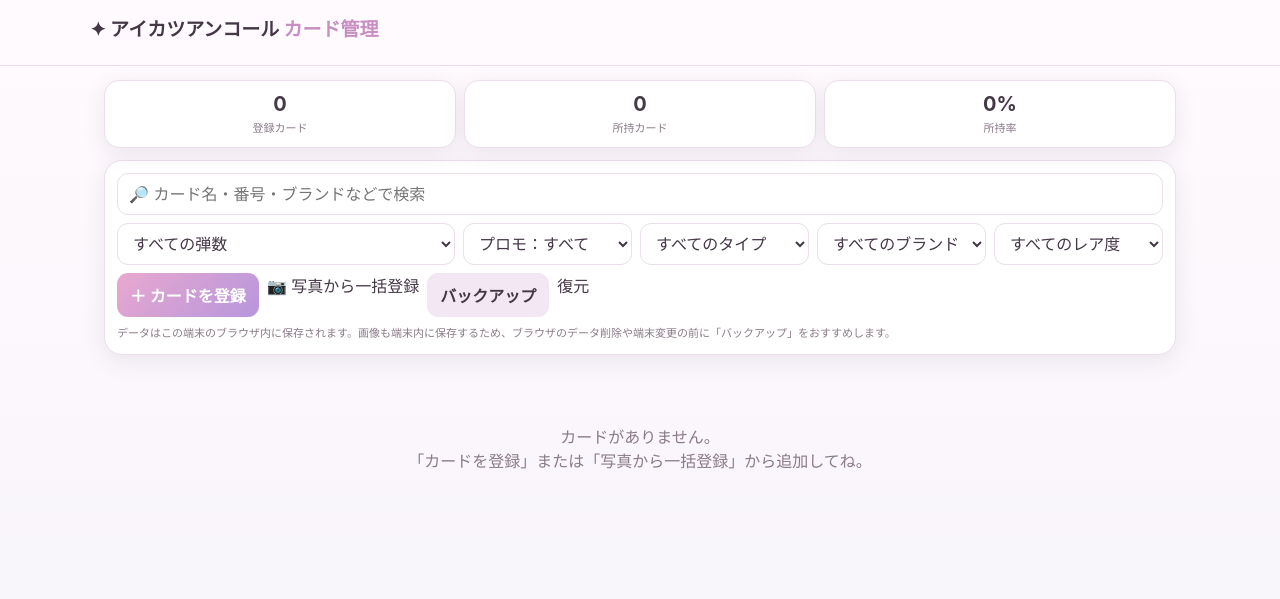
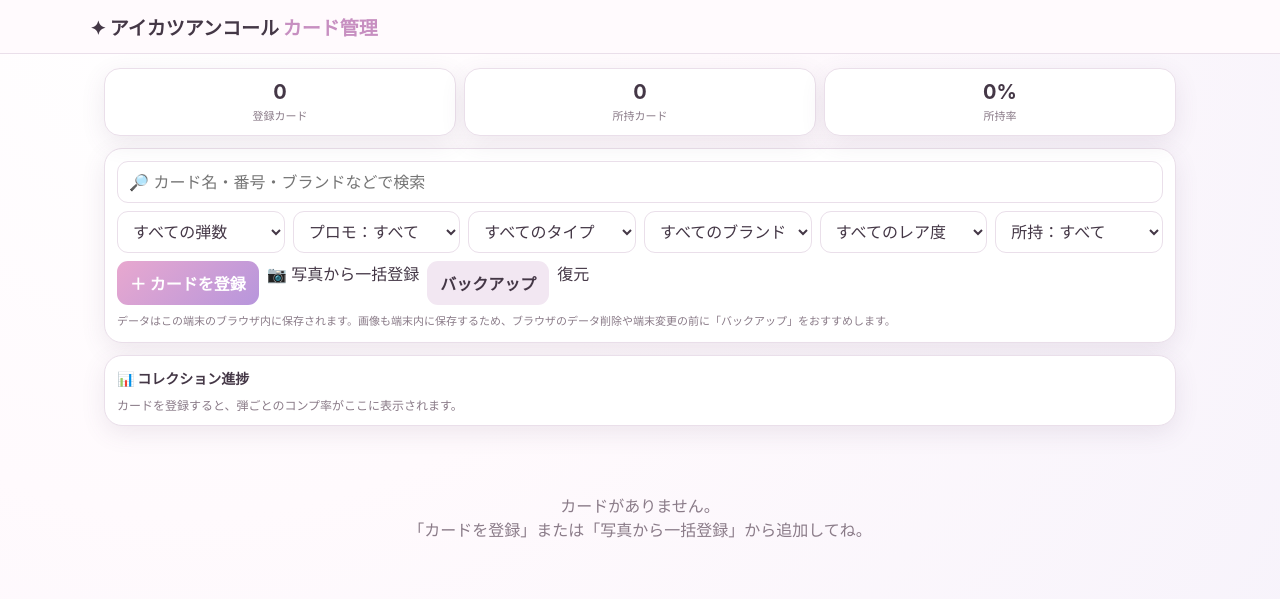
Before and after one commit to sayanico/aikatsu-card-app, a plain HTML site: page index.html in a window 1280 px wide. Drawn offline with Linux system fonts and the light colour scheme.

Commit message:
Add files via upload

```diff
--- a/index.html
+++ b/index.html
@@ -5,22 +5,17 @@
 <meta name="viewport" content="width=device-width,initial-scale=1,viewport-fit=cover">
 <meta name="theme-color" content="#f7d8ed">
 <title>アイカツアンコール カード管理</title>
-<style>
-:root{--pink:#e9a9d0;--pink2:#fff0f8;--purple:#9c7acb;--text:#443746;--muted:#8a7b88;--line:#eadfea;--bg:#faf8fb;--card:#fff;--shadow:0 6px 22px rgba(102,70,105,.10)}
-*{box-sizing:border-box} body{margin:0;background:linear-gradient(#fffafd,#f8f5fb);color:var(--text);font-family:-apple-system,BlinkMacSystemFont,"Noto Sans JP","Hiragino Kaku Gothic ProN",sans-serif}
-header{position:sticky;top:0;z-index:5;background:rgba(255,250,253,.94);backdrop-filter:blur(12px);border-bottom:1px solid var(--line);padding:14px 16px}
-h1{font-size:19px;margin:0 0 10px;font-weight:800}.sparkle{color:#c78fc1}
-.container{max-width:1100px;margin:auto;padding:14px 14px 90px}
-.stats{display:grid;grid-template-columns:repeat(3,1fr);gap:8px;margin-bottom:12px}.stat{background:var(--card);border:1px solid var(--line);border-radius:15px;padding:11px;text-align:center;box-shadow:var(--shadow)}.stat b{display:block;font-size:20px}.stat span{font-size:11px;color:var(--muted)}
-.toolbar{background:var(--card);border:1px solid var(--line);border-radius:18px;padding:12px;box-shadow:var(--shadow);margin-bottom:14px}
-input,select,button{font:inherit} input[type=text],select{width:100%;height:42px;border:1px solid var(--line);border-radius:11px;background:#fff;padding:0 11px;color:var(--text);outline:none}input[type=text]:focus,select:focus{border-color:var(--pink)}
-.filters{display:grid;grid-template-columns:2fr repeat(4,1fr);gap:8px;margin-top:8px}.actions{display:flex;gap:8px;margin-top:8px;flex-wrap:wrap}
+<style>:root{--pink:#e9a9d0;--purple:#9c7acb;--text:#443746;--muted:#8a7b88;--line:#eadfea;--card:#fff;--shadow:0 7px 24px rgba(102,70,105,.11)}
+*{box-sizing:border-box}body{margin:0;background:radial-gradient(circle at 15% 0%,#fff,#fffafd 40%,#f7f3fb);color:var(--text);font-family:-apple-system,BlinkMacSystemFont,"Noto Sans JP","Hiragino Kaku Gothic ProN",sans-serif}
+header{position:sticky;top:0;z-index:5;background:rgba(255,250,253,.95);backdrop-filter:blur(14px);border-bottom:1px solid var(--line);padding:13px 16px}h1{font-size:19px;margin:0;font-weight:900}.sparkle{color:#c78fc1}
+.container{max-width:1100px;margin:auto;padding:14px 14px 90px}.stats{display:grid;grid-template-columns:repeat(3,1fr);gap:8px;margin-bottom:12px}.stat{background:var(--card);border:1px solid var(--line);border-radius:16px;padding:11px;text-align:center;box-shadow:var(--shadow)}.stat b{display:block;font-size:20px}.stat span{font-size:11px;color:var(--muted)}
+.toolbar,.section{background:var(--card);border:1px solid var(--line);border-radius:18px;padding:12px;box-shadow:var(--shadow);margin-bottom:12px}.section-title{font-weight:900;margin-bottom:8px;font-size:14px}
+input,select,button{font:inherit}input[type=text],select{width:100%;height:42px;border:1px solid var(--line);border-radius:11px;background:#fff;padding:0 11px;color:var(--text);outline:none}.filters{display:grid;grid-template-columns:repeat(6,1fr);gap:8px;margin-top:8px}.actions{display:flex;gap:8px;margin-top:8px;flex-wrap:wrap}
 button{border:0;border-radius:11px;padding:10px 13px;background:#f2e7f2;color:var(--text);font-weight:700;cursor:pointer}button.primary{background:linear-gradient(135deg,#e8a8cf,#b796dc);color:#fff}button.danger{background:#fff0f1;color:#bd5e69}button.small{padding:7px 9px;font-size:12px}
-.grid{display:grid;grid-template-columns:repeat(auto-fill,minmax(145px,1fr));gap:12px}
-.card{background:#fff;border:1px solid var(--line);border-radius:17px;overflow:hidden;box-shadow:var(--shadow);position:relative}.thumb{aspect-ratio:3/4;background:linear-gradient(135deg,#f7edf8,#fdf9fc);display:flex;align-items:center;justify-content:center;overflow:hidden}.thumb img{width:100%;height:100%;object-fit:cover}.noimg{color:#b8aab7;font-size:12px}.info{padding:9px}.name{font-weight:800;font-size:14px;white-space:nowrap;overflow:hidden;text-overflow:ellipsis}.tags{display:flex;gap:4px;flex-wrap:wrap;margin-top:6px}.tag{font-size:10px;background:#f5edf6;padding:3px 6px;border-radius:99px;color:#715c72}.owned{position:absolute;top:8px;right:8px;background:#fff;box-shadow:0 2px 8px #0002;border-radius:99px;padding:5px 7px;font-size:11px;font-weight:800}.empty{text-align:center;padding:55px 20px;color:var(--muted)}
-dialog{border:0;border-radius:20px;padding:0;width:min(92vw,560px);box-shadow:0 20px 70px #3d244233}dialog::backdrop{background:#2e193755}.modal{padding:18px}.modal h2{margin:0 0 14px;font-size:18px}.form{display:grid;grid-template-columns:1fr 1fr;gap:9px}.field.full{grid-column:1/-1}.field label{font-size:11px;color:var(--muted);display:block;margin:0 0 5px}.preview{width:120px;aspect-ratio:3/4;border-radius:12px;object-fit:cover;background:#f6eff7;display:block;margin:0 auto 12px}.modal-actions{display:flex;justify-content:flex-end;gap:8px;margin-top:15px}
-.file{display:none}.hint{font-size:11px;color:var(--muted);margin-top:8px;line-height:1.5}
-@media(max-width:700px){.filters{grid-template-columns:1fr 1fr}.filters input{grid-column:1/-1}.grid{grid-template-columns:repeat(2,1fr);gap:10px}.container{padding:10px 10px 80px}.stats{gap:6px}.stat{padding:9px 5px}.stat b{font-size:18px}.form{grid-template-columns:1fr}.field.full{grid-column:auto}}
+.grid{display:grid;grid-template-columns:repeat(auto-fill,minmax(175px,1fr));gap:13px}.card{background:#fff;border:1px solid var(--line);border-radius:18px;overflow:hidden;box-shadow:var(--shadow);position:relative}.card.unowned{opacity:.78}.thumb{aspect-ratio:3/4;background:linear-gradient(135deg,#f7edf8,#fdf9fc);display:flex;align-items:center;justify-content:center;overflow:hidden}.thumb img{width:100%;height:100%;object-fit:cover}.noimg{color:#b8aab7;font-size:12px}.info{padding:10px}.name{font-weight:900;font-size:14px;white-space:nowrap;overflow:hidden;text-overflow:ellipsis}.tags{display:flex;gap:4px;flex-wrap:wrap;margin-top:6px}.tag{font-size:10px;background:#f5edf6;padding:3px 6px;border-radius:99px;color:#715c72}.owned{position:absolute;top:9px;right:9px;z-index:2;box-shadow:0 2px 9px #0002;border-radius:99px;padding:6px 8px;font-size:11px;font-weight:900}.owned.yes{background:#fff;color:#bd5798}.owned.no{background:#f7f3f7;color:#8f8490;border:1px solid #ddd3df}
+.progress-list{display:grid;grid-template-columns:repeat(auto-fit,minmax(210px,1fr));gap:8px}.progress-item{border:1px solid var(--line);border-radius:13px;padding:9px;background:linear-gradient(135deg,#fff,#fff7fc)}.progress-head{display:flex;justify-content:space-between;font-size:12px;font-weight:800}.bar{height:7px;background:#f0eaf2;border-radius:99px;overflow:hidden;margin-top:7px}.bar i{display:block;height:100%;background:linear-gradient(90deg,#e9a9d0,#a88bd1);border-radius:99px}
+.empty{text-align:center;padding:55px 20px;color:var(--muted)}dialog{border:0;border-radius:20px;padding:0;width:min(92vw,560px);box-shadow:0 20px 70px #3d244233}dialog::backdrop{background:#2e193755}.modal{padding:18px}.modal h2{margin:0 0 14px;font-size:18px}.form{display:grid;grid-template-columns:1fr 1fr;gap:9px}.field.full{grid-column:1/-1}.field label{font-size:11px;color:var(--muted);display:block;margin:0 0 5px}.preview{width:140px;aspect-ratio:3/4;border-radius:13px;object-fit:cover;background:#f6eff7;display:block;margin:0 auto 12px}.modal-actions{display:flex;justify-content:flex-end;gap:8px;margin-top:15px}.file{display:none}.hint{font-size:11px;color:var(--muted);margin-top:8px;line-height:1.5}
+@media(max-width:700px){.filters{grid-template-columns:1fr 1fr}.grid{grid-template-columns:repeat(2,1fr);gap:10px}.container{padding:10px 10px 80px}.stats{gap:6px}.stat{padding:9px 5px}.stat b{font-size:18px}.form{grid-template-columns:1fr}.field.full{grid-column:auto}.progress-list{grid-template-columns:1fr}}
 </style>
 <link rel="manifest" href="manifest.json">
 <meta name="theme-color" content="#e9a9d0">
@@ -48,6 +43,7 @@ if ("serviceWorker" in navigator) window.addEventListener("load",()=>navigator.s
   <select id="type"><option value="">すべてのタイプ</option><option>キュート</option><option>クール</option><option>セクシー</option><option>ポップ</option><option>その他</option></select>
   <select id="brand"><option value="">すべてのブランド</option></select>
   <select id="rarity"><option value="">すべてのレア度</option><option>N</option><option>R</option><option>SR</option><option>PR</option><option>CP</option><option>SP</option><option>その他</option></select>
+  <select id="ownedFilter"><option value="">所持：すべて</option><option value="1">❤️ 所持</option><option value="0">🤍 未所持</option></select>
  </div>
  <div class="actions">
   <button class="primary" onclick="openAdd()">＋ カードを登録</button>
@@ -57,6 +53,7 @@ if ("serviceWorker" in navigator) window.addEventListener("load",()=>navigator.s
  </div>
  <div class="hint">データはこの端末のブラウザ内に保存されます。画像も端末内に保存するため、ブラウザのデータ削除や端末変更の前に「バックアップ」をおすすめします。</div>
 </section>
+<section class="section"><div class="section-title">📊 コレクション進捗</div><div id="progressList" class="progress-list"></div></section>
 <div id="grid" class="grid"></div>
 <div id="empty" class="empty" hidden>カードがありません。<br>「カードを登録」または「写真から一括登録」から追加してね。</div>
 </main>
@@ -90,18 +87,26 @@ function save(){localStorage.setItem(KEY,JSON.stringify(cards)); render();}
 function render(){
  updateFilters();
  const q=$('search').value.trim().toLowerCase();
- const vals={set:$('set').value,promo:$('promo').value,type:$('type').value,brand:$('brand').value,rarity:$('rarity').value};
+ const vals={set:$('set').value,promo:$('promo').value,type:$('type').value,brand:$('brand').value,rarity:$('rarity').value,owned:$('ownedFilter').value};
  const list=cards.filter(c=>{
   const text=[c.name,c.no,c.set,c.promo,c.type,c.brand,c.rarity,c.memo].join(' ').toLowerCase();
-  return (!q||text.includes(q))&&(!vals.set||c.set===vals.set)&&(!vals.promo||c.promo===vals.promo)&&(!vals.type||c.type===vals.type)&&(!vals.brand||c.brand===vals.brand)&&(!vals.rarity||c.rarity===vals.rarity);
+  return (!q||text.includes(q))&&(!vals.set||c.set===vals.set)&&(!vals.promo||c.promo===vals.promo)&&(!vals.type||c.type===vals.type)&&(!vals.brand||c.brand===vals.brand)&&(!vals.rarity||c.rarity===vals.rarity)&&(!vals.owned||String(c.owned?1:0)===vals.owned);
  });
  $('total').textContent=cards.length;$('owned').textContent=cards.filter(c=>c.owned).length;$('rate').textContent=cards.length?Math.round(cards.filter(c=>c.owned).length/cards.length*100)+'%':'0%';
- $('grid').innerHTML=list.map(c=>`<article class="card">
- <div class="owned">${c.owned?'✓ 所持':'未所持'}</div>
+ $('grid').innerHTML=list.map(c=>`<article class="card ${c.owned?'':'unowned'}">
+ <div class="owned ${c.owned?'yes':'no'}">${c.owned?'❤️ 所持':'🤍 未所持'}</div>
  <div class="thumb">${c.image?`<img src="${c.image}" alt="">`:'<span class="noimg">画像なし</span>'}</div>
  <div class="info"><div class="name">${esc(c.name||'名称未登録')}</div><div class="tags">${[c.set,c.promo==='プロモ'?'プロモ':null,c.type,c.brand,c.rarity,c.no].filter(Boolean).map(x=>`<span class="tag">${esc(x)}</span>`).join('')}</div>
  <div style="display:flex;gap:5px;margin-top:8px"><button class="small" onclick="editCard('${c.id}')">編集</button><button class="small danger" onclick="removeCard('${c.id}')">削除</button></div></div></article>`).join('');
  $('empty').hidden=list.length!==0;
+ renderProgress();
+}
+function renderProgress(){
+ const root=$('progressList'), groups=[...new Set(cards.map(c=>c.set).filter(Boolean))].sort();
+ if(!groups.length){root.innerHTML='<div style="color:var(--muted);font-size:12px">カードを登録すると、弾ごとのコンプ率がここに表示されます。</div>';return;}
+ root.innerHTML=groups.map(s=>{const a=cards.filter(c=>c.set===s),o=a.filter(c=>c.owned).length,p=Math.round(o/a.length*100);return `<div class="progress-item"><div class="progress-head"><span>${esc(s)}</span><span>${o}/${a.length}枚　${p}%</span></div><div class="bar"><i style="width:${p}%"></i></div></div>`}).join('');
+ const rs=[...new Set(cards.map(c=>c.rarity).filter(Boolean))];
+ if(rs.length)root.innerHTML+=`<div style="grid-column:1/-1"><div class="section-title">⭐ レア度別（登録枚数）</div><div class="tags">${rs.map(r=>`<span class="tag">${esc(r)}：${cards.filter(c=>c.rarity===r).length}枚</span>`).join('')}</div></div>`;
 }
 function esc(s){return String(s).replace(/[&<>"']/g,m=>({'&':'&amp;','<':'&lt;','>':'&gt;','"':'&quot;',"'":'&#39;'}[m]))}
 function updateFilters(){
@@ -111,7 +116,7 @@ function updateFilters(){
  $('set').innerHTML='<option value="">すべての弾数</option>'+sets.map(x=>`<option ${x===current.set?'selected':''}>${esc(x)}</option>`).join('');
  $('brand').innerHTML='<option value="">すべてのブランド</option>'+brands.map(x=>`<option ${x===current.brand?'selected':''}>${esc(x)}</option>`).join('');
 }
-['search','set','promo','type','brand','rarity'].forEach(id=>$(id).addEventListener('input',render));
+['search','set','promo','type','brand','rarity','ownedFilter'].forEach(id=>$(id).addEventListener('input',render));
 
 function resetForm(){
  ['fName','fNo','fSet','fBrand','fMemo'].forEach(x=>$(x).value='');
@@ -136,7 +141,7 @@ function saveCard(){
 function removeCard(id){if(confirm('このカードを削除する？')){cards=cards.filter(c=>c.id!==id);save()}}
 function importImages(files){
  [...files].forEach(file=>{
-  const r=new FileReader();r.onload=()=>{cards.unshift({id:uid(),name:file.name.replace(/\.[^.]+$/,''),no:'',set:'',promo:'通常',type:'',brand:'',rarity:'',owned:true,memo:'',image:r.result});save()};r.readAsDataURL(file);
+  const r=new FileReader();r.onload=()=>{cards.unshift({id:uid(),name:file.name.replace(/\.[^.]+$/,''),no:'',set:'',promo:'通常',type:'',brand:'',rarity:'',owned:false,memo:'',image:r.result});save()};r.readAsDataURL(file);
  });
 }
 function exportData(){
```
